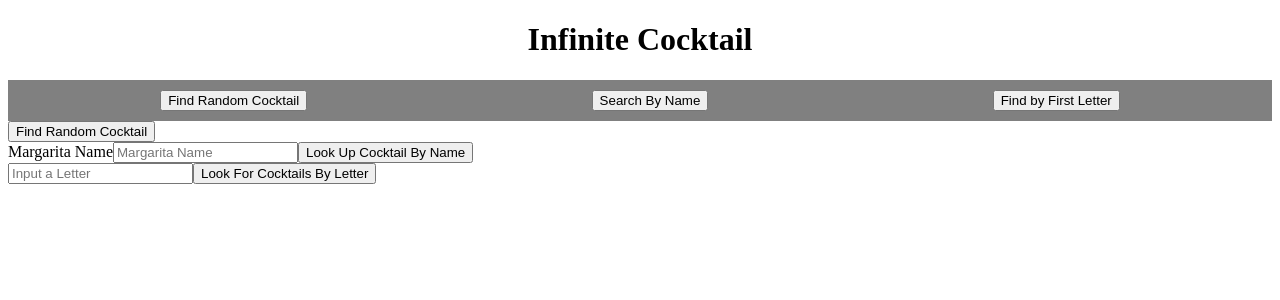
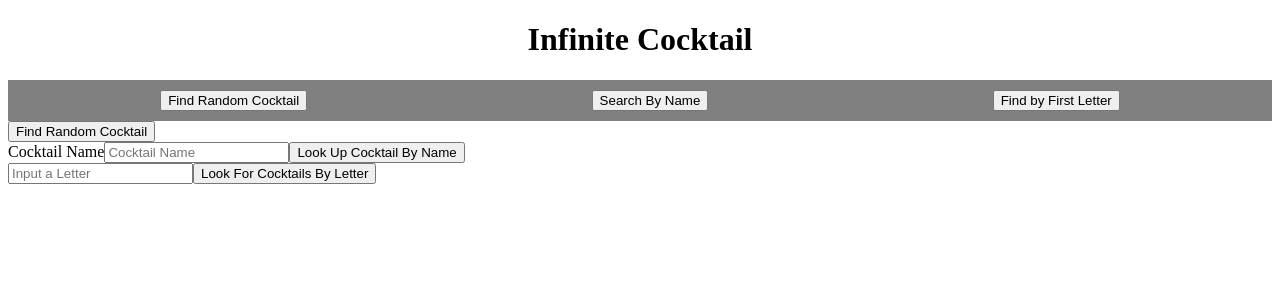
Before and after one commit to ChristianL01/infinite-cocktail, a React (Create React App) app: page / in a window 1280 px wide. Shown: the top 300 px of the page. Built offline with nearby package versions, Linux system fonts and the light colour scheme.

Commit message:
Recieve correct data from cocktail name input

```diff
--- a/src/searchByName/SearchByName.js
+++ b/src/searchByName/SearchByName.js
@@ -1,8 +1,18 @@
 import React from 'react';
+import { useState } from 'react';
 
 function SearchByName(props) {
-    function handleClick() {
-		fetch('https://www.thecocktaildb.com/api/json/v1/1/search.php?s=')
+	const [url, setUrl] = useState(
+		'https://www.thecocktaildb.com/api/json/v1/1/search.php?s='
+	);
+    console.log(url)
+	const [name, setName] = useState('');
+	function handleChange(e) {
+		setName(e.target.value);
+		console.log(e.target.value);
+	}
+	function handleClick() {
+		fetch(url + name)
 			.then((res) => {
 				return res.json();
 			})
@@ -11,13 +21,19 @@ function SearchByName(props) {
 			})
 			.catch((err) => console.log('something went wrong...', err));
 	}
-    return (
-        <div>
-            <label htmlFor="">Margarita Name</label>
-            <input type="text" placeholder='Margarita Name' />
-            <button type='submit'>Look Up Cocktail By Name</button>
-        </div>
-    );
+	return (
+		<div>
+			<label htmlFor=''>Cocktail Name</label>
+			<input
+				className='name-input'
+				onChange={handleChange}
+				value={name}
+				type='text'
+				placeholder='Cocktail Name'
+			/>
+			<button onClick={handleClick}>Look Up Cocktail By Name</button>
+		</div>
+	);
 }
 
 export default SearchByName;
```
